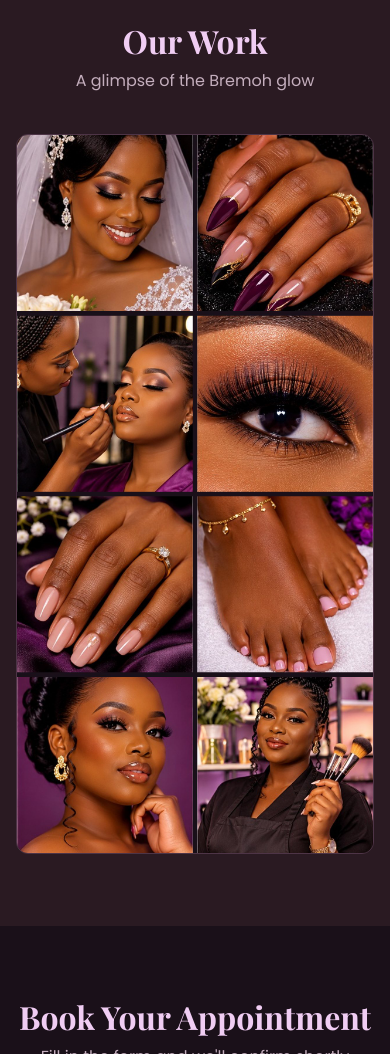
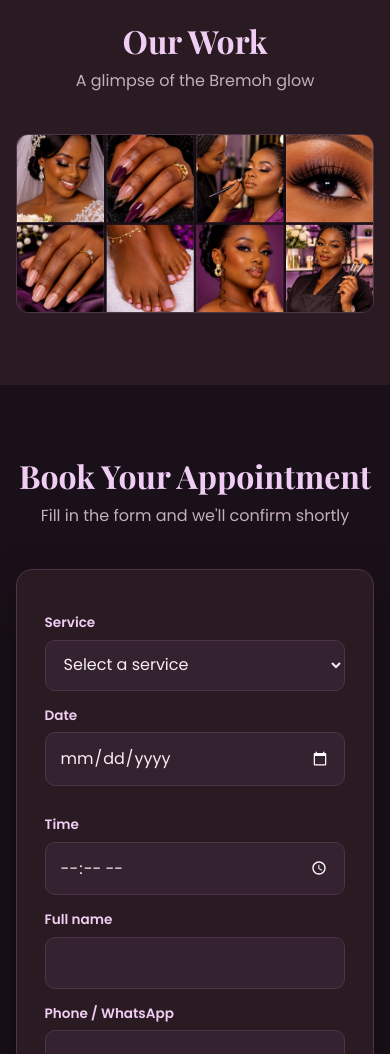
Before and after one commit to jared411/breemoh-beauty-glow, a plain HTML site: page index.html in a window 390 px wide. Shown: the part 940-1994 px from the top of the page. Drawn offline with nearby package versions, Linux system fonts and the light colour scheme; no server answers.

Commit message:
Bremoh: collage uses the smaller 4 x 2 layout on phones too
Co-Authored-By: Claude Haiku 5.5 <noreply@anthropic.com>
Claude-Session: https://claude.ai/code/session_01Se8bP1WrTtfcGaPBz5wVCU

```diff
--- a/index.html
+++ b/index.html
@@ -49,10 +49,7 @@
     <h2 class="section-title">Our Work</h2>
     <p class="section-sub">A glimpse of the Bremoh glow</p>
     <div id="gallery-grid" class="gallery-collage">
-      <picture>
-        <source media="(max-width: 700px)" srcset="assets/gallery-collage-mobile.jpg">
         <img src="assets/gallery-collage.jpg" alt="Bremoh Beauty Glow work: bridal makeup, gel nails, lashes, pedicure and glam portraits" loading="lazy" width="1636" height="812">
-      </picture>
     </div>
   </div>
 </section>
```
Also changed, not shown: assets/gallery-collage-mobile.jpg (deleted).
